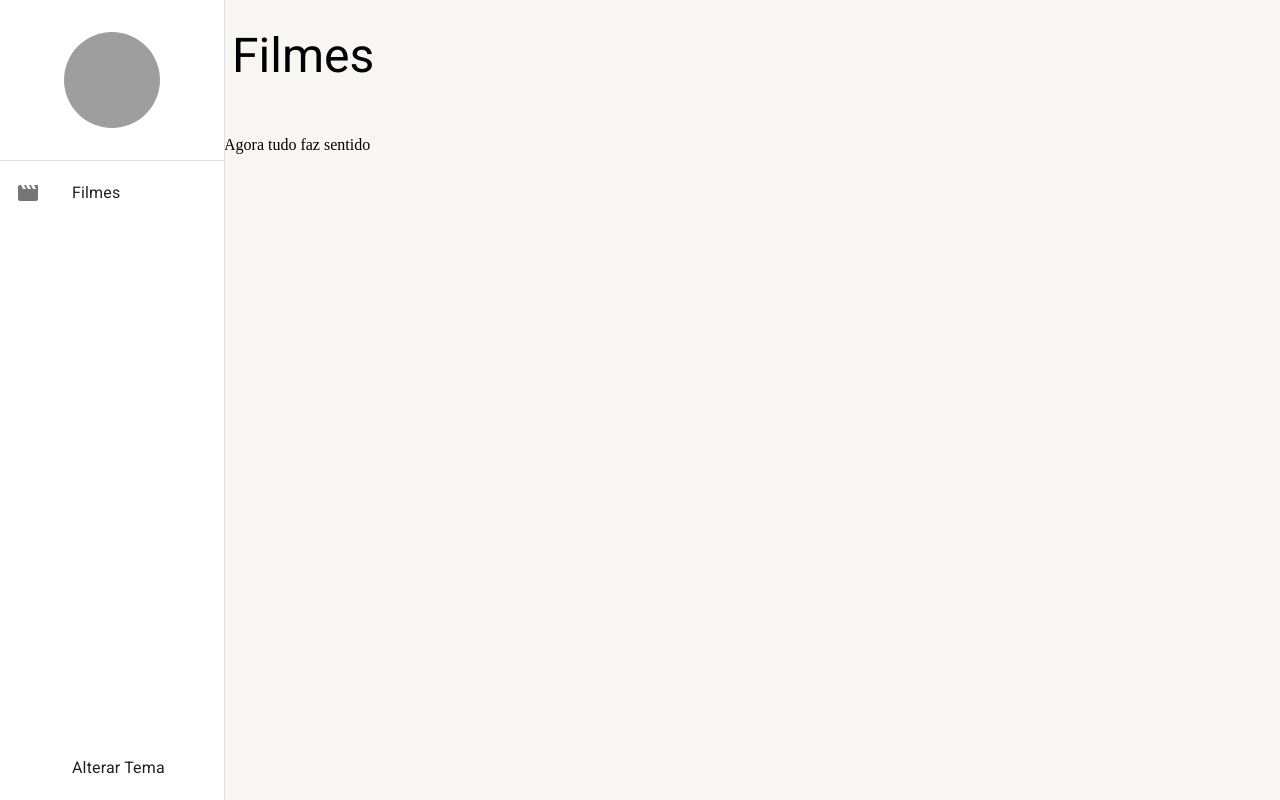
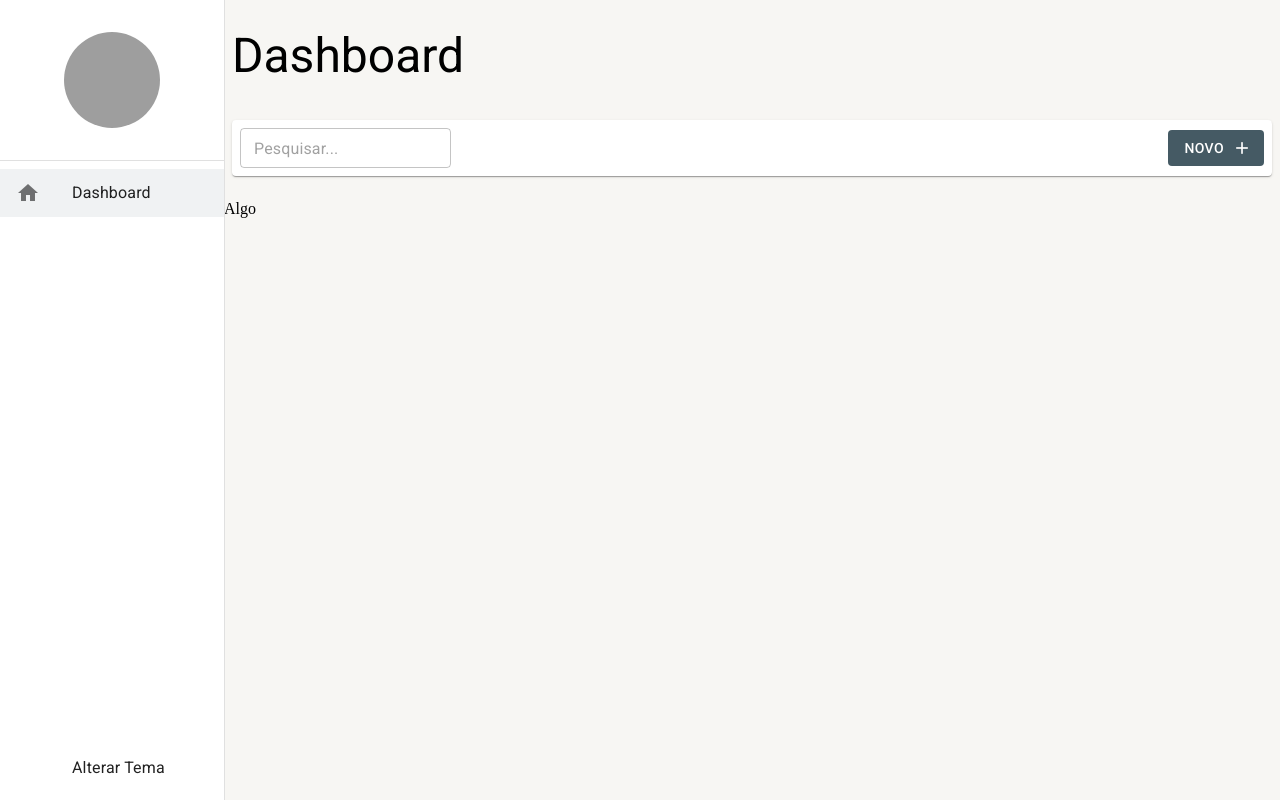
Before and after one commit to igorsouzaa98/frontend_crud, a React (Create React App) app: page /home in a window 1280 px wide. Built offline with nearby package versions, Linux system fonts and the light colour scheme; grey boxes are pictures that could not be loaded.

Commit message:
Adicionando Barra de Ferramentas

```diff
--- /dev/null
+++ b/src/pages/dashboard/Dashboard.tsx
@@ -0,0 +1,10 @@
+import {LayoutBasePag} from '../../shared/layouts'
+import {BarraDeFerramentas} from "../../shared/components";
+
+export const Dashboard = () => {
+    return (
+        <LayoutBasePag tittle={'Dashboard'} toolBar={(<BarraDeFerramentas mostrarInputBusca/>)}>
+            <p>Algo</p>
+        </LayoutBasePag>
+    )
+}
--- a/src/pages/index.ts
+++ b/src/pages/index.ts
@@ -1 +1,2 @@
 export * from './filmes/Filmes'
+export * from './dashboard/Dashboard'
--- a/src/routes/index.tsx
+++ b/src/routes/index.tsx
@@ -1,6 +1,6 @@
 import {useEffect} from 'react'
 import {Navigate, Route, Routes} from 'react-router-dom'
-import {Films} from "../pages";
+import {Dashboard} from "../pages";
 
 import {useDrawerContext} from '../shared/contexts'
 
@@ -10,9 +10,9 @@ export const AppRoutes = () => {
     useEffect(() => {
         setDrawerOptions([
             {
-                icon: 'movie',
-                path: '/movies',
-                label: 'Filmes',
+                icon: 'home',
+                path: '/home',
+                label: 'Dashboard',
             }
         ])
     }, [])
@@ -20,7 +20,7 @@ export const AppRoutes = () => {
     return (
         <Routes>
             <Route path="/home"
-                   element={<Films/>}/>
+                   element={<Dashboard/>}/>
 
             <Route path="*" element={<Navigate to="/home"/>}/>
         </Routes>
--- /dev/null
+++ b/src/shared/components/barra-de-ferramentas/BarraDeFerramentas.tsx
@@ -0,0 +1,46 @@
+import React from "react";
+import {Box} from "@mui/system";
+import {Button, Icon, Paper, TextField, useTheme} from "@mui/material";
+
+interface IBarraDeFerramentasProps {
+    textoDaBusca?: string
+    mostrarInputBusca?: boolean
+    aoMudarTextDeBusca?: (novoTexto: string) => void
+    textoBotao?: string
+    mostrarBotao?: boolean
+    aoClicarBotao?: () => void
+}
+
+
+export const BarraDeFerramentas: React.FC<IBarraDeFerramentasProps> =
+    ({
+         textoDaBusca = '',
+         mostrarInputBusca = false,
+         aoMudarTextDeBusca,
+         textoBotao = 'Novo',
+         aoClicarBotao,
+         mostrarBotao = true
+     }) => {
+        const theme = useTheme()
+        return (
+            <Box height={theme.spacing(5)} marginX={1} padding={1} paddingX={1} display='flex' gap={1}
+                 alignItems='center'
+                 component={Paper}>
+
+                {mostrarInputBusca && (
+                    <TextField size='small' placeholder='Pesquisar...' value={textoDaBusca}
+                               onChange={(e) => aoMudarTextDeBusca?.(e.target.value)}/>
+                )}
+
+                <Box flex={1} display='flex' justifyContent='end'>
+                    <Button
+                        color='primary'
+                        disableElevation
+                        variant='contained'
+                        endIcon={<Icon>add</Icon>}
+                        onClick={aoClicarBotao}
+                    >{textoBotao}</Button>
+                </Box>
+            </Box>
+        )
+    }
--- a/src/shared/components/index.ts
+++ b/src/shared/components/index.ts
@@ -1 +1,2 @@
 export * from './menu-lateral/MenuLateral'
+export * from './barra-de-ferramentas/BarraDeFerramentas'
```
